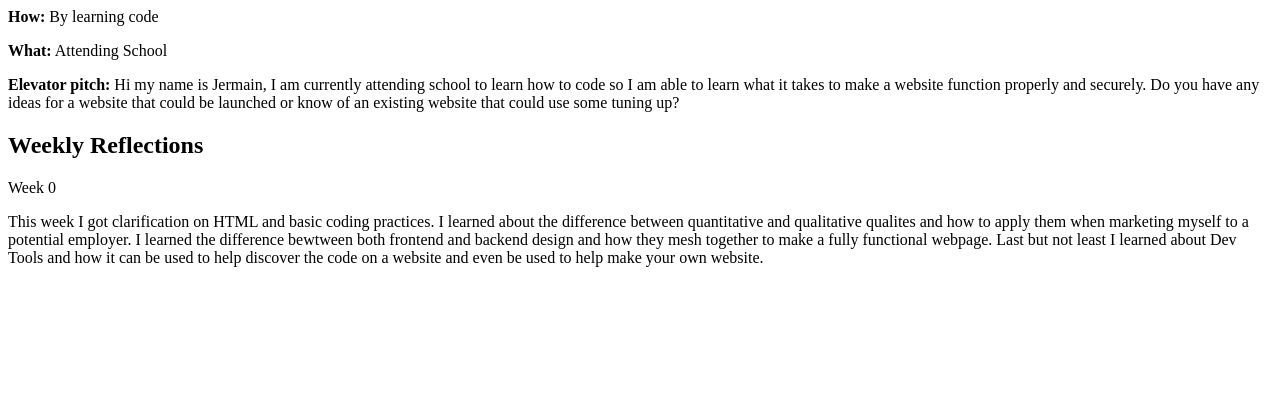
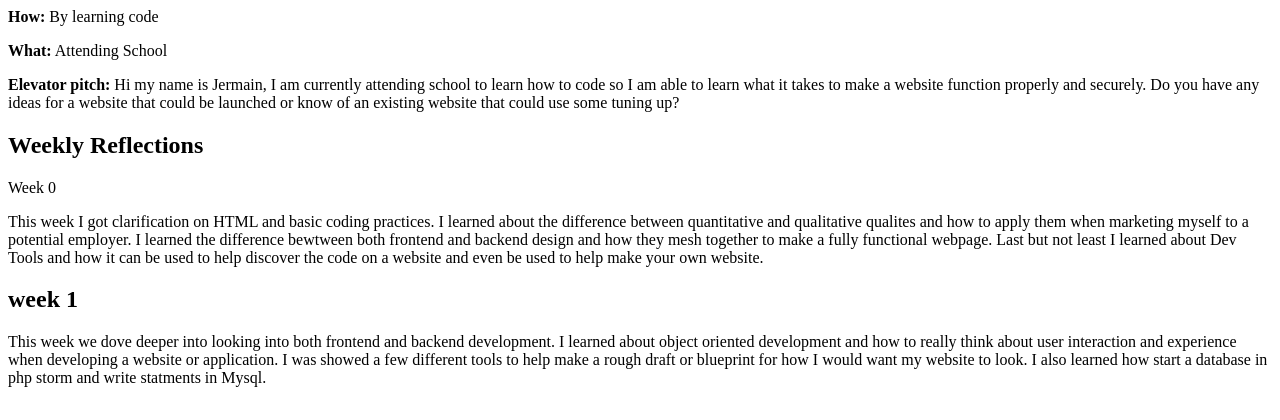
Before and after one commit to jjennings18/pro-dev-doc, a PHP site: page / in a window 1280 px wide. Shown: the part 380-800 px from the top of the page. Run offline with PHP 8.4, Linux system fonts and the light colour scheme.

```diff
--- a/index.php
+++ b/index.php
@@ -36,7 +36,12 @@
 			I learned about the difference between quantitative and qualitative qualites and how to apply them when
 			marketing myself to a potential employer. I learned the difference bewtween both frontend and backend design
 			and how they mesh together to make a fully functional webpage. Last but not least I learned about Dev Tools
-			and how it can be used to help discover the code on a website and even be used to help make your own website.
-		</p>
+			and how it can be used to help discover the code on a website and even be used to help make your own website.</p>
+		<h2>week 1</h2>
+		<p>This week we dove deeper into looking into both frontend and backend development.
+			I learned about object oriented development and how to really think about user interaction and experience when
+		developing a website or application. I was showed a few different tools to help make a rough draft or blueprint
+			for how I would want my website to look. I also learned how start a database in php storm and write statments
+		in Mysql.</p>
 	</body>
 </html>
```
